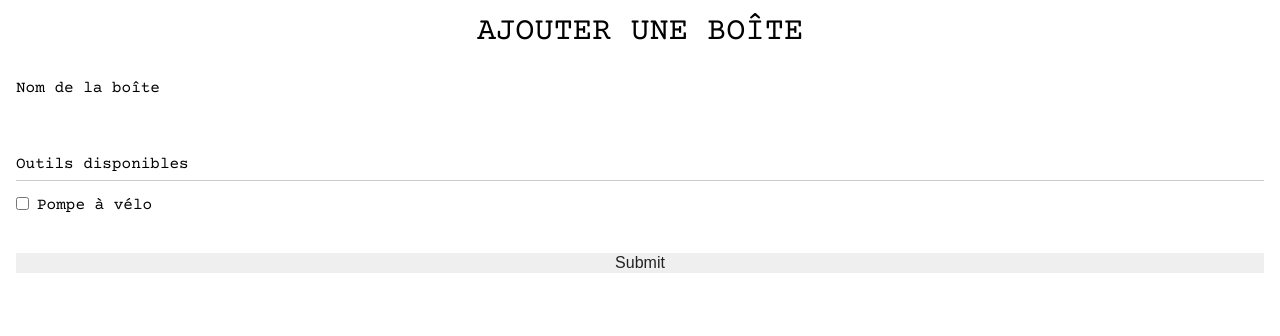
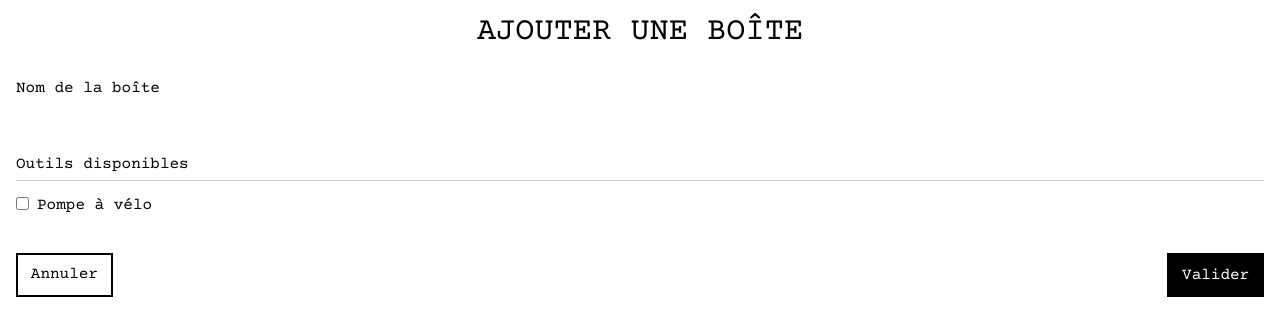
Before and after one commit to GeoFix/GeoFix-Web, a React (Create React App) app: page /create in a window 1280 px wide. Shown: the top 336 px of the page. Built offline with nearby package versions, Linux system fonts and the light colour scheme.

Commit message:
:sparkles: Add buttons component

```diff
--- a/src/App.css
+++ b/src/App.css
@@ -11,8 +11,7 @@ h1 {
 }
 
 form {
-  display: flex;
-  flex-direction: column;
+  display: inherit;
   margin: 0 1rem;
 }
 
--- /dev/null
+++ b/src/UIElements/Button/Button.css
@@ -0,0 +1,15 @@
+button {
+    background-color: #000;
+    border: 2px solid #000;
+    color: #fff;
+    font-family: 'Courier Prime', sans-serif;
+    padding: .7rem .8rem;
+    transition: ease all 500ms;
+}
+
+button:hover {
+    background-color: #fff;
+    border: 2px solid #000;
+    color: #000;
+    transition: ease all 500ms;
+}
--- /dev/null
+++ b/src/UIElements/Button/Button.jsx
@@ -0,0 +1,18 @@
+import React from 'react';
+import { string } from 'prop-types';
+import './Button.css'
+
+export function Button({ label, type }) {
+  return (
+    <button type={type}>{label}</button>
+  )
+}
+
+Button.defaultProps = {
+  type: 'button',
+};
+
+Button.propTypes = {
+  label: string.isRequired,
+  type: string,
+};
--- /dev/null
+++ b/src/UIElements/Button/index.js
@@ -0,0 +1 @@
+export * from './Button'
--- /dev/null
+++ b/src/UIElements/ButtonLink/ButtonLink.css
@@ -0,0 +1,15 @@
+.button-link {
+    background-color: #fff;
+    border: 2px solid #000;
+    color: #000;
+    font-family: 'Courier Prime', sans-serif;
+    padding: .7rem .8rem;
+    transition: ease all 500ms;
+}
+
+.button-link:hover {
+    background-color: #eee;
+    border: 2px solid #000;
+    color: #000;
+    transition: ease all 500ms;
+}
--- /dev/null
+++ b/src/UIElements/ButtonLink/ButtonLink.jsx
@@ -0,0 +1,15 @@
+import React from 'react';
+import { Link } from "react-router-dom";
+import { string } from 'prop-types';
+import './ButtonLink.css'
+
+export function ButtonLink({ label, link }) {
+  return (
+    <Link to={link} className="button-link">{label}</Link>
+  )
+}
+
+ButtonLink.propTypes = {
+  label: string.isRequired,
+  link: string.isRequired,
+};
--- /dev/null
+++ b/src/UIElements/ButtonLink/index.js
@@ -0,0 +1 @@
+export * from './ButtonLink'
--- /dev/null
+++ b/src/UIElements/index.js
@@ -0,0 +1,4 @@
+export * from './Button';
+export * from './ButtonLink';
+export * from './InputField';
+export * from './RoundButton';
--- /dev/null
+++ b/src/components/Create/Create.css
@@ -0,0 +1,4 @@
+.button-field {
+    display: flex;
+    justify-content: space-between;
+}
--- a/src/components/Create/Create.jsx
+++ b/src/components/Create/Create.jsx
@@ -1,6 +1,8 @@
 import React, { Fragment } from 'react'
 import { useForm } from 'react-hook-form'
-import { InputField } from '../../UIElements/InputField';
+import { Button, ButtonLink, InputField } from '../../UIElements';
+
+import './Create.css'
 
 export function Create() {
   const { register, handleSubmit } = useForm();
@@ -21,7 +23,10 @@ export function Create() {
 
         {/*{errors.exampleRequired && <span>This field is required</span>}*/}
 
-        <input type="submit" />
+        <span className="button-field">
+          <ButtonLink label="Annuler" link="/" />
+          <Button label="Valider" type="submit" />
+        </span>
       </form>
     </Fragment>
   )
```
